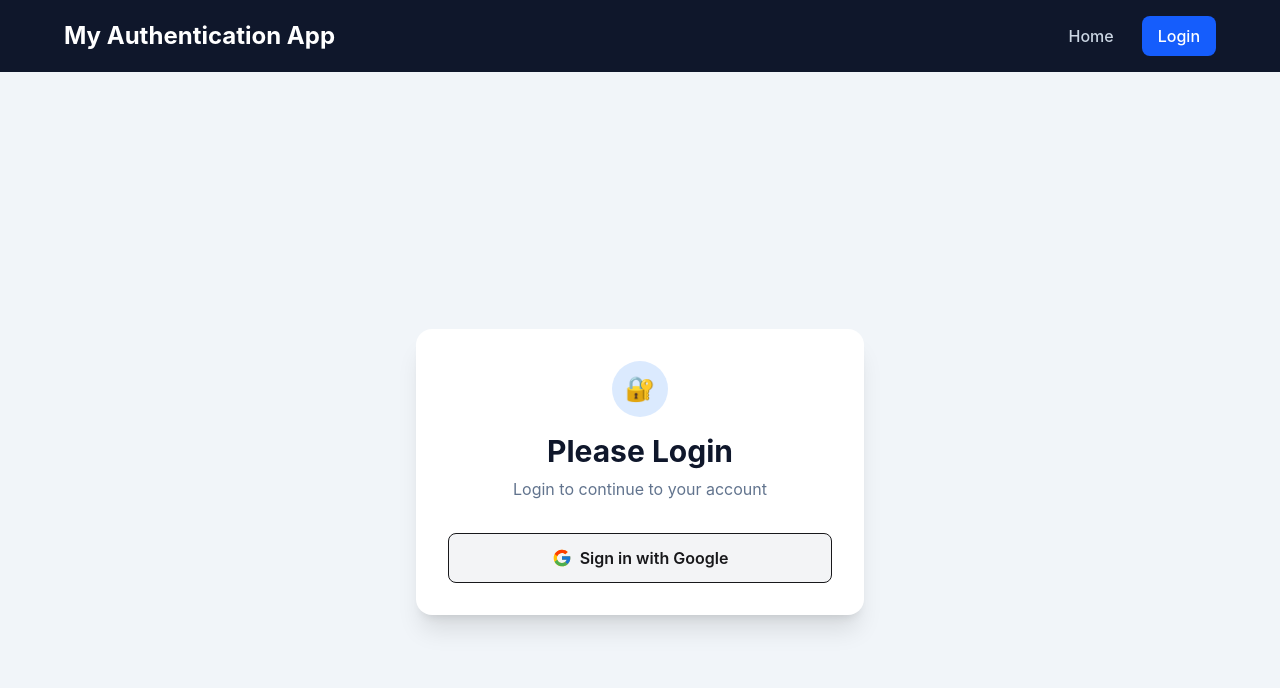
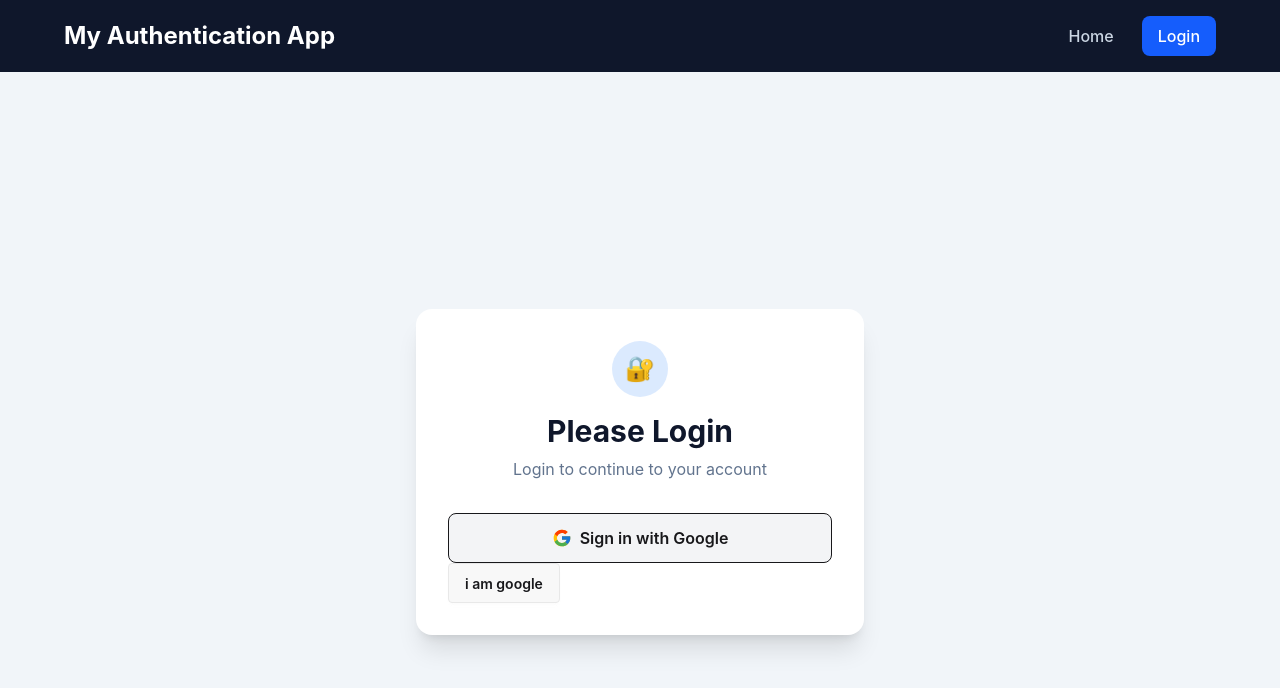
Before and after one commit to ridu101/simple-firebase-auth-app, a React (Vite) app: page /login in a window 1280 px wide. Shown: the top 688 px of the page. Built offline with nearby package versions, Linux system fonts and the light colour scheme.

Commit message:
button added

```diff
--- a/src/components/login.jsx
+++ b/src/components/login.jsx
@@ -48,13 +48,14 @@ const login = () => {
           >Sign out
           </button>
           :
-          <button
+          <><button
             onClick={handleGoogleSignIn}
             className="flex w-full items-center justify-center gap-2 rounded-lg border bg-gray-100 p-3 font-semibold hover:bg-gray-200"
           >
             <FcGoogle className="text-xl" />
             Sign in with Google
           </button>
+          <button className="btn"> i am google</button></>
         }
         {user && (
           <div className="mt-6 rounded-lg bg-slate-50 p-4">
```
